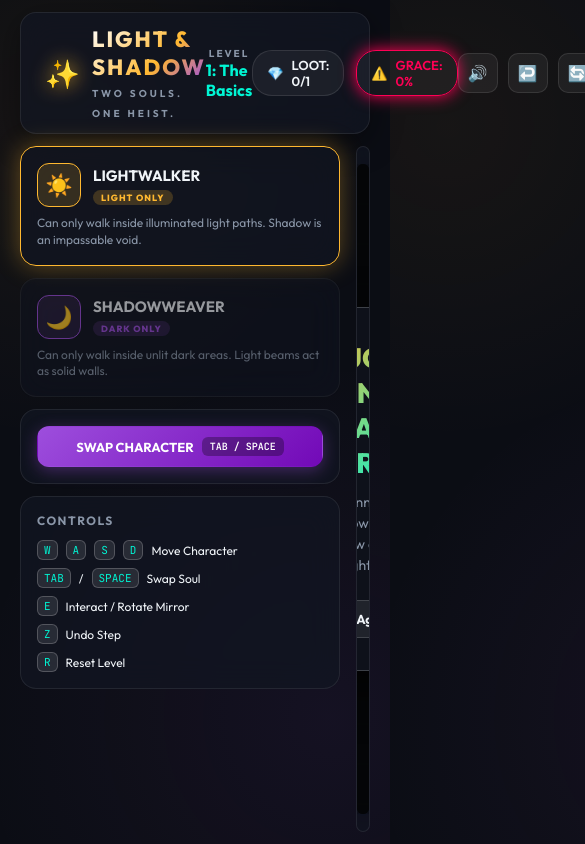
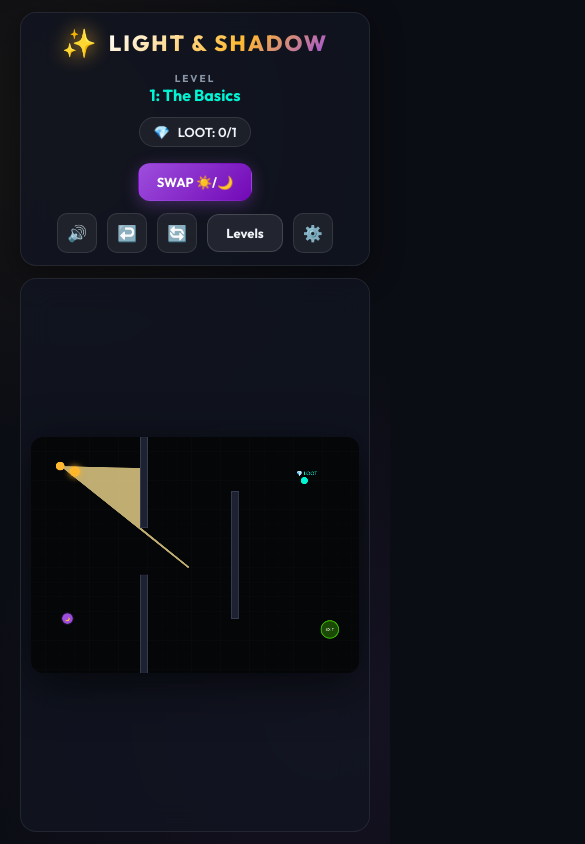
Before and after one commit to Meoclavez/Light-Shadow, a website: page index.html in a window 390 px wide. Shown: the top 844 px of the page, 585 px wide, since content can reach past the window. Drawn offline with Linux system fonts and the light colour scheme.

Commit message:
refactor: update UI and level starting positions
- Add sidebar toggle controls and responsive layout styles
- Adjust initial light positions for levels 1-3
- Refine header UI with new swap character button

```diff
--- a/game.js
+++ b/game.js
@@ -213,6 +213,14 @@ class LightShadowEngine {
       e.target.textContent = this.audio.muted ? '🔇' : '🔊';
     });
 
+    document.getElementById('btn-toggle-sidebar').addEventListener('click', () => {
+      document.getElementById('settings-sidebar').classList.toggle('hidden');
+    });
+
+    document.getElementById('btn-close-sidebar').addEventListener('click', () => {
+      document.getElementById('settings-sidebar').classList.add('hidden');
+    });
+
     document.getElementById('btn-levels').addEventListener('click', () => {
       document.getElementById('levels-modal').classList.remove('hidden');
     });
@@ -249,7 +257,7 @@ class LightShadowEngine {
       // LEVEL 1: THE BASICS
       {
         title: '1: The Basics',
-        lightStart: { x: 100, y: 120 },
+        lightStart: { x: 120, y: 95 },
         shadowStart: { x: 100, y: 500 },
         walls: [
           { x: 300, y: 0, w: 20, h: 250 },
@@ -270,7 +278,7 @@ class LightShadowEngine {
       // LEVEL 2: TIMING & SPOTLIGHTS
       {
         title: '2: Timing & Guards',
-        lightStart: { x: 80, y: 100 },
+        lightStart: { x: 120, y: 80 },
         shadowStart: { x: 80, y: 550 },
         walls: [
           { x: 220, y: 0, w: 20, h: 420 },
@@ -294,7 +302,7 @@ class LightShadowEngine {
       // LEVEL 3: MIRRORS & CRATES
       {
         title: '3: Mirrors & Shadow Bridges',
-        lightStart: { x: 80, y: 100 },
+        lightStart: { x: 120, y: 84 },
         shadowStart: { x: 80, y: 520 },
         walls: [
           { x: 250, y: 0, w: 20, h: 220 },
@@ -321,7 +329,7 @@ class LightShadowEngine {
       // LEVEL 4: PRISM SPECTRUM HEIST
       {
         title: '4: Prism Spectrum Heist',
-        lightStart: { x: 80, y: 100 },
+        lightStart: { x: 120, y: 90 },
         shadowStart: { x: 80, y: 520 },
         walls: [
           { x: 200, y: 0, w: 20, h: 450 },
@@ -707,7 +715,7 @@ class LightShadowEngine {
     const isLightInLight = this.isPointInAnyLight(this.lightChar);
     const isShadowInDark = !this.isPointInAnyLight(this.shadowChar);
 
-    const currValid = this.activeCharacter === 'LIGHT' ? isLightInLight : isShadowInDark;
+    const currValid = isLightInLight && isShadowInDark;
 
     const gracePill = document.getElementById('grace-status');
 
--- a/index.html
+++ b/index.html
@@ -18,7 +18,6 @@
         <div class="logo-icon">✨</div>
         <div class="brand-text">
           <h1>LIGHT & SHADOW</h1>
-          <span class="subtitle">TWO SOULS. ONE HEIST.</span>
         </div>
       </div>
 
@@ -27,29 +26,41 @@
         <span id="level-title" class="val">1: The Basics</span>
       </div>
 
+      <div class="top-center-controls">
         <div class="status-pills">
           <div class="pill loot-pill" id="loot-status">
             <span class="icon">💎</span>
-          <span class="text">LOOT: 0/1</span>
+            <span class="text">0/1</span>
           </div>
           <div class="pill grace-pill" id="grace-status" style="display: none;">
             <span class="icon">⚠️</span>
-          <span class="text">GRACE: 100%</span>
+            <span class="text">100%</span>
           </div>
+        </div>
+
+        <button id="btn-swap-char" class="btn primary-accent compact-swap" title="Swap Character (TAB)">
+          <span>SWAP ☀️/🌙</span>
+        </button>
       </div>
 
       <div class="top-controls">
         <button id="btn-sound" class="icon-btn" title="Toggle Sound">🔊</button>
         <button id="btn-rewind" class="icon-btn" title="Rewind Step (Z)">↩️</button>
         <button id="btn-restart" class="icon-btn" title="Restart Level (R)">🔄</button>
-        <button id="btn-levels" class="btn secondary">Levels</button>
+        <button id="btn-levels" class="btn secondary compact-btn">Levels</button>
+        <button id="btn-toggle-sidebar" class="icon-btn" title="Settings">⚙️</button>
       </div>
     </header>
 
     <!-- Main Game Workspace -->
     <main class="game-workspace">
       <!-- Left Sidebar: Character & Controls -->
-      <aside class="sidebar-panel left-panel">
+      <aside class="sidebar-panel left-panel hidden" id="settings-sidebar">
+        <div class="sidebar-header">
+          <h2>Game Settings</h2>
+          <button id="btn-close-sidebar" class="icon-btn">&times;</button>
+        </div>
+
         <div class="card character-card" id="card-light">
           <div class="char-header">
             <div class="char-avatar light-avatar">☀️</div>
@@ -72,19 +83,12 @@
           <p class="char-desc">Can only walk inside unlit dark areas. Light beams act as solid walls.</p>
         </div>
 
-        <div class="card swap-card">
-          <button id="btn-swap-char" class="btn primary-accent full-width">
-            <span>SWAP CHARACTER</span>
-            <span class="hotkey-badge">TAB / SPACE</span>
-          </button>
-        </div>
-
         <div class="card controls-card">
           <h4>CONTROLS</h4>
           <ul class="control-list">
             <li><kbd>W</kbd><kbd>A</kbd><kbd>S</kbd><kbd>D</kbd> <span>Move Character</span></li>
             <li><kbd>TAB</kbd> / <kbd>SPACE</kbd> <span>Swap Soul</span></li>
-            <li><kbd>E</kbd> <span>Interact / Rotate Mirror</span></li>
+            <li><kbd>E</kbd> <span>Interact / Rotate</span></li>
             <li><kbd>Z</kbd> <span>Undo Step</span></li>
             <li><kbd>R</kbd> <span>Reset Level</span></li>
           </ul>
--- a/style.css
+++ b/style.css
@@ -107,6 +107,17 @@ body {
   font-size: 16px;
   font-weight: 700;
   color: var(--accent-cyan);
+}
+
+.top-center-controls {
+  display: flex;
+  align-items: center;
+  gap: 16px;
+}
+
+.compact-swap {
+  padding: 8px 16px;
+  font-size: 14px;
 }
 
 .status-pills {
@@ -224,6 +235,25 @@ body {
   display: flex;
   flex-direction: column;
   gap: 12px;
+  transition: width 0.3s ease, margin 0.3s ease, opacity 0.3s ease;
+  overflow-y: auto;
+}
+
+.sidebar-panel.hidden {
+  display: none !important;
+}
+
+.sidebar-header {
+  display: flex;
+  justify-content: space-between;
+  align-items: center;
+  margin-bottom: 8px;
+}
+
+.sidebar-header h2 {
+  font-size: 16px;
+  margin: 0;
+  color: var(--text-primary);
 }
 
 .card {
@@ -377,11 +407,16 @@ kbd {
   border-radius: 12px;
   overflow: hidden;
   box-shadow: 0 12px 48px rgba(0, 0, 0, 0.6);
+  width: 100%;
+  max-width: 900px;
+  aspect-ratio: 900 / 650;
 }
 
 canvas {
   display: block;
   background: #050608;
+  width: 100%;
+  height: 100%;
 }
 
 /* Overlay Card */
@@ -536,3 +571,52 @@ canvas {
   color: var(--text-muted);
   line-height: 1.4;
 }
+
+/* Responsive Scaling */
+@media (max-width: 1024px) {
+  .game-workspace {
+    flex-direction: column-reverse;
+    overflow-y: auto;
+    align-items: center;
+  }
+
+  .sidebar-panel {
+    width: 100%;
+    max-width: 900px;
+    flex-direction: row;
+    flex-wrap: wrap;
+    justify-content: center;
+  }
+
+  .card {
+    flex: 1 1 300px;
+  }
+
+  .canvas-container {
+    width: 100%;
+    padding: 10px;
+  }
+}
+
+@media (max-width: 600px) {
+  .top-bar {
+    flex-direction: column;
+    gap: 12px;
+    padding: 12px;
+  }
+
+  .top-center-controls {
+    flex-direction: column;
+    width: 100%;
+  }
+
+  .top-controls {
+    width: 100%;
+    justify-content: center;
+    flex-wrap: wrap;
+  }
+
+  .level-grid {
+    grid-template-columns: 1fr;
+  }
+}
```
Lines whose indentation alone changed are shown as unchanged.
